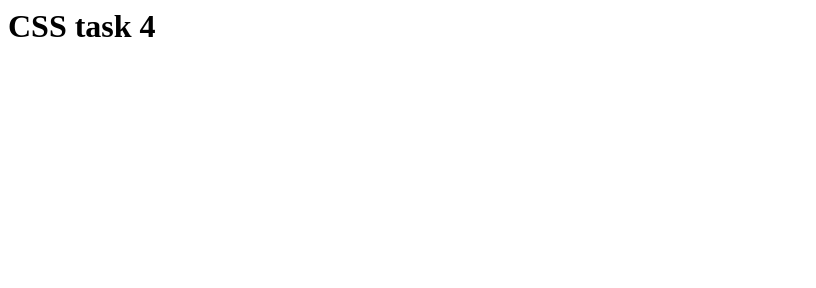
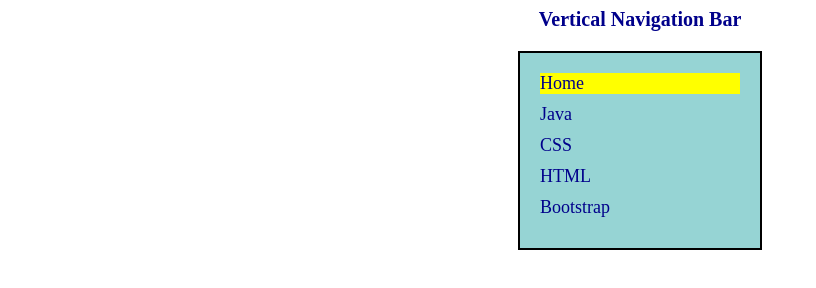
Before and after one commit to AnnySingh/MERN-CSS-4, a plain HTML site: page index.html in a window 1280 px wide. Shown: the whole page, without its empty margins (0-816 px from the left). Drawn offline with Linux system fonts and the light colour scheme.

Commit message:
second commit

```diff
--- a/index.html
+++ b/index.html
@@ -1,10 +1,16 @@
-<html>
 <!DOCTYPE html>
 <html>
 <head>
-      <title>CSS Task 4</title>
+  <link rel="stylesheet" type="text/css" href="styles.css">
 </head>
 <body>
-      <h1>CSS task 4</h1>
+  <h1>Vertical Navigation Bar</h1> <!-- Add the heading -->
+  <div class="navbar">
+    <a href="#">Home</a>
+    <a href="#">Java</a>
+    <a href="#">CSS</a>
+    <a href="#">HTML</a>
+    <a href="#">Bootstrap</a>
+  </div>
 </body>
 </html>
--- /dev/null
+++ b/styles.css
@@ -0,0 +1,33 @@
+.navbar {
+    width: 200px;
+    background-color: #96D4D4;
+    padding: 20px;
+    margin: 20px auto;
+    text-align: left;
+    border: 2px solid black;
+  }
+
+  .navbar a {
+    display: block;
+    margin-bottom: 10px;
+    text-decoration: none;
+    color: darkblue;
+    font-size: 18px;
+    text-align: left;
+  }
+
+  .navbar a:hover {
+    color: #fff;
+    background-color: #333;
+  }
+
+  .navbar a:first-child {
+    background-color: yellow;
+  }
+
+  h1 {
+    text-align: center; /* Align the heading to the center */
+    color: darkblue;
+    font-size: 20px; /* Reduce the font size of the heading */
+    margin-top: 0; /* Remove the default margin on the top of the heading */
+  }
```
Lines whose indentation alone changed are shown as unchanged.
